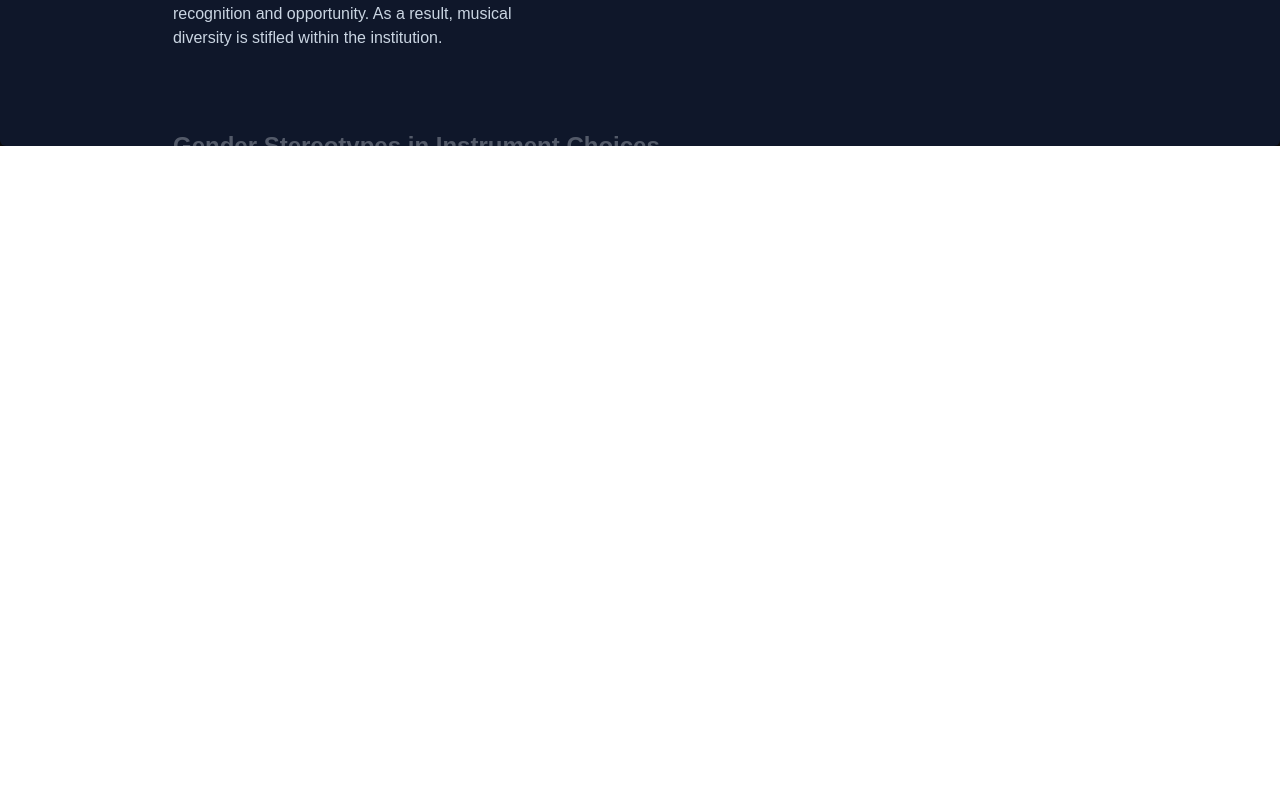
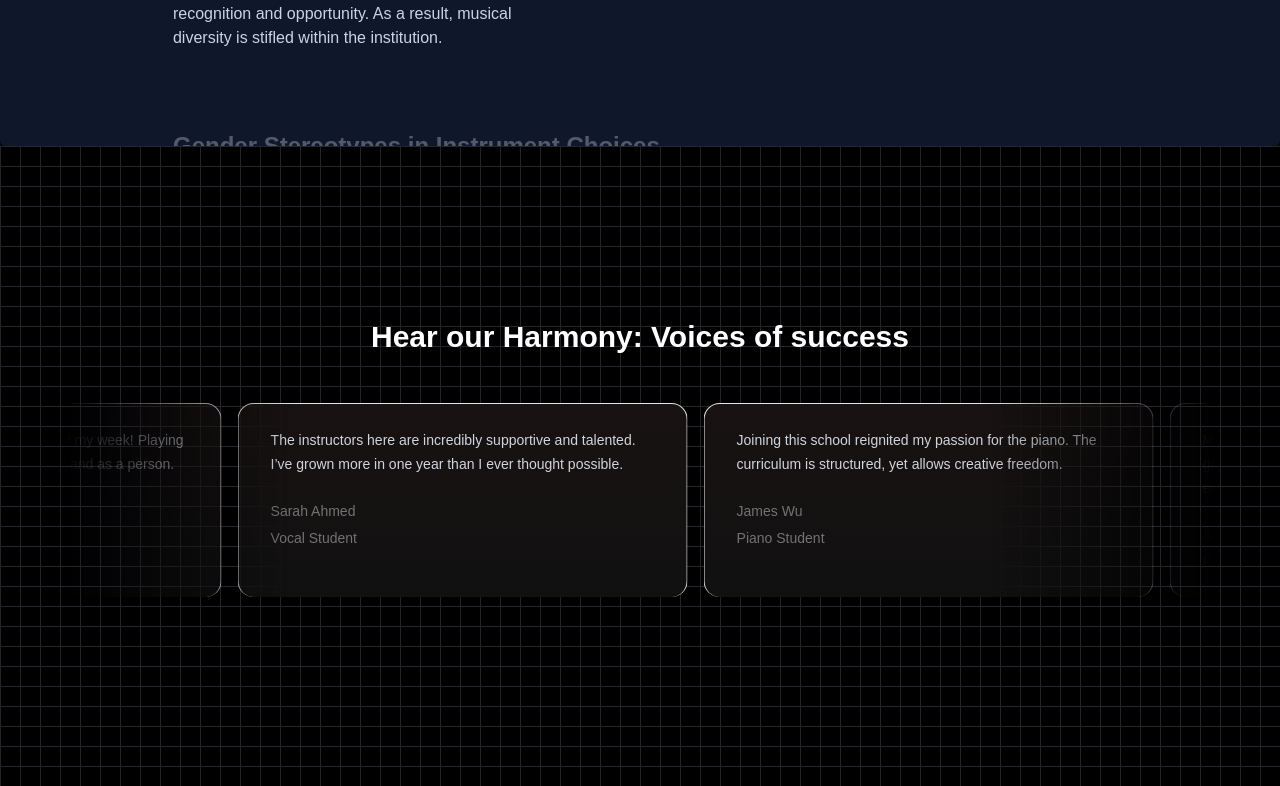
Before and after one commit to mehedihasan8226/art_of_music, a Next.js app: page / in a window 1280 px wide. Shown: the part 1654-2440 px from the top of the page. Before the commit the page ends 1800 px from the top, so only its background shows below. Built offline with nearby package versions, Linux system fonts and the light colour scheme.

Commit message:
added testimonialCard section

```diff
--- a/src/app/globals.css
+++ b/src/app/globals.css
@@ -13,6 +13,15 @@
 
     /* SportLight */
   --animate-spotlight: spotlight 2s ease 0.75s 1 forwards;
+/* Infinit Moving Card */
+  --animate-scroll: scroll var(--animation-duration, 40s) var(--animation-direction, forwards) linear infinite;
+
+  @keyframes scroll {
+    to {
+      transform: translate(calc(-50% - 0.5rem));
+    }
+  }
+
 
 }
 
--- a/src/app/page.tsx
+++ b/src/app/page.tsx
@@ -3,6 +3,7 @@ import React from 'react'
 import HeroSection from "@/components/HeroSection"
 import FeaturedSection from '@/components/FeaturedSection'
 import WhyChooseUs from '@/components/WhyChooseUs'
+import MusicSchoolTestimonials from '@/components/TestimonialCards'
 
 export default function page() {
   return (
@@ -15,6 +16,7 @@ export default function page() {
       <FeaturedSection />
 
       <WhyChooseUs />
+      <MusicSchoolTestimonials/>
     </main>
   )
 }
--- /dev/null
+++ b/src/components/TestimonialCards.tsx
@@ -0,0 +1,67 @@
+"use client";
+
+import React, { useEffect, useState } from "react";
+import { InfiniteMovingCards } from "./ui/infinite-moving-cards";
+import { cn } from "@/lib/utils";
+
+const MusicTestimonials = [
+  {
+    quote: "The instructors here are incredibly supportive and talented. I’ve grown more in one year than I ever thought possible.",
+    name: "Sarah Ahmed",
+    title: "Vocal Student"
+  },
+  {
+    quote: "Joining this school reignited my passion for the piano. The curriculum is structured, yet allows creative freedom.",
+    name: "James Wu",
+    title: "Piano Student"
+  },
+  {
+    quote: "My child has not only learned to play the violin but also gained confidence and discipline. Truly a transformative experience.",
+    name: "Anika Rahman",
+    title: "Parent of a Violin Student"
+  },
+  {
+    quote: "As a working adult, I appreciate their flexible schedule and modern teaching methods. I’m finally learning guitar the right way!",
+    name: "Mohammad Karim",
+    title: "Guitar Student (Evening Program)"
+  },
+  {
+    quote: "The ensemble sessions are the highlight of my week! Playing with others helped me grow as a drummer and as a person.",
+    name: "Liam O'Connor",
+    title: "Drum Student"
+  }
+];
+
+
+const MusicSchoolTestimonials = () => {
+  return (
+    <div className="h-[40rem] w-full bg-black bg-grid-white/[0.2] relative flex flex-col
+    items-center justify-center overflow-hidden">
+        <h2 className="text-3xl font-bold text-center mb-8
+        z-10">Hear our Harmony: Voices of success</h2>
+
+        <div className="flex justify-center w-full
+        overflow-hidden px-4 sm:px-6 lg:px-8">
+             <div className="w-full max-w-6xl">
+               <div
+        className={cn(
+          "absolute inset-0",
+          "[background-size:20px_20px]",
+          "[background-image:linear-gradient(to_right,#22222c_1px,transparent_1px),linear-gradient(to_bottom,#26262e_1px,transparent_1px)]",
+          "dark:[background-image:linear-gradient(to_right,#262626_1px,transparent_1px),linear-gradient(to_bottom,#262626_1px,transparent_1px)]",
+        )}
+      />
+              <InfiniteMovingCards
+                items={MusicTestimonials}
+                direction="right"
+                speed="slow"
+
+            />
+             </div>
+        </div>
+    </div>
+
+  )
+}
+
+export default MusicSchoolTestimonials
--- /dev/null
+++ b/src/components/ui/infinite-moving-cards.tsx
@@ -0,0 +1,119 @@
+"use client";
+
+import { cn } from "@/lib/utils";
+import React, { useEffect, useState } from "react";
+
+export const InfiniteMovingCards = ({
+  items,
+  direction = "left",
+  speed = "fast",
+  pauseOnHover = true,
+  className,
+}: {
+  items: {
+    quote: string;
+    name: string;
+    title: string;
+  }[];
+  direction?: "left" | "right";
+  speed?: "fast" | "normal" | "slow";
+  pauseOnHover?: boolean;
+  className?: string;
+}) => {
+  const containerRef = React.useRef<HTMLDivElement>(null);
+  const scrollerRef = React.useRef<HTMLUListElement>(null);
+
+  useEffect(() => {
+    addAnimation();
+  }, []);
+  const [start, setStart] = useState(false);
+  function addAnimation() {
+    if (containerRef.current && scrollerRef.current) {
+      const scrollerContent = Array.from(scrollerRef.current.children);
+
+      scrollerContent.forEach((item) => {
+        const duplicatedItem = item.cloneNode(true);
+        if (scrollerRef.current) {
+          scrollerRef.current.appendChild(duplicatedItem);
+        }
+      });
+
+      getDirection();
+      getSpeed();
+      setStart(true);
+    }
+  }
+  const getDirection = () => {
+    if (containerRef.current) {
+      if (direction === "left") {
+        containerRef.current.style.setProperty(
+          "--animation-direction",
+          "forwards",
+        );
+      } else {
+        containerRef.current.style.setProperty(
+          "--animation-direction",
+          "reverse",
+        );
+      }
+    }
+  };
+  const getSpeed = () => {
+    if (containerRef.current) {
+      if (speed === "fast") {
+        containerRef.current.style.setProperty("--animation-duration", "20s");
+      } else if (speed === "normal") {
+        containerRef.current.style.setProperty("--animation-duration", "40s");
+      } else {
+        containerRef.current.style.setProperty("--animation-duration", "80s");
+      }
+    }
+  };
+  return (
+    <div
+      ref={containerRef}
+      className={cn(
+        "scroller relative z-20 max-w-7xl overflow-hidden [mask-image:linear-gradient(to_right,transparent,white_20%,white_80%,transparent)]",
+        className,
+      )}
+    >
+      <ul
+        ref={scrollerRef}
+        className={cn(
+          "flex w-max min-w-full shrink-0 flex-nowrap gap-4 py-4",
+          start && "animate-scroll",
+          pauseOnHover && "hover:[animation-play-state:paused]",
+        )}
+      >
+        {items.map((item, idx) => (
+          <li
+            // className="relative w-[350px] max-w-full shrink-0 rounded-2xl border border-b-0 border-zinc-200 bg-[linear-gradient(180deg,#fafafa,#f5f5f5)] px-8 py-6 md:w-[450px] dark:border-zinc-700 dark:bg-[linear-gradient(180deg,#27272a,#18181b)]"
+            className="relative w-[350px] max-w-full shrink-0 rounded-2xl border border-b-0 border-zinc-200 bg-[linear-gradient(180deg,#181212,#111111)] px-8 py-6 md:w-[450px] dark:border-zinc-700 dark:bg-[linear-gradient(180deg,#27272a,#18181b)]"
+            key={item.name}
+          >
+            <blockquote>
+              <div
+                aria-hidden="true"
+                className="user-select-none pointer-events-none absolute -top-0.5 -left-0.5 -z-1 h-[calc(100%_+_4px)] w-[calc(100%_+_4px)]"
+              ></div>
+              {/* <span className="relative z-20 text-sm leading-[1.6] font-normal text-neutral-800 dark:text-gray-100"> */}
+              <span className="relative z-20 text-sm leading-[1.6] font-normal text-gray-300 dark:text-gray-100">
+                {item.quote}
+              </span>
+              <div className="relative z-20 mt-6 flex flex-row items-center">
+                <span className="flex flex-col gap-1">
+                  <span className="text-sm leading-[1.6] font-normal text-neutral-500 dark:text-gray-400">
+                    {item.name}
+                  </span>
+                  <span className="text-sm leading-[1.6] font-normal text-neutral-500 dark:text-gray-400">
+                    {item.title}
+                  </span>
+                </span>
+              </div>
+            </blockquote>
+          </li>
+        ))}
+      </ul>
+    </div>
+  );
+};
```
